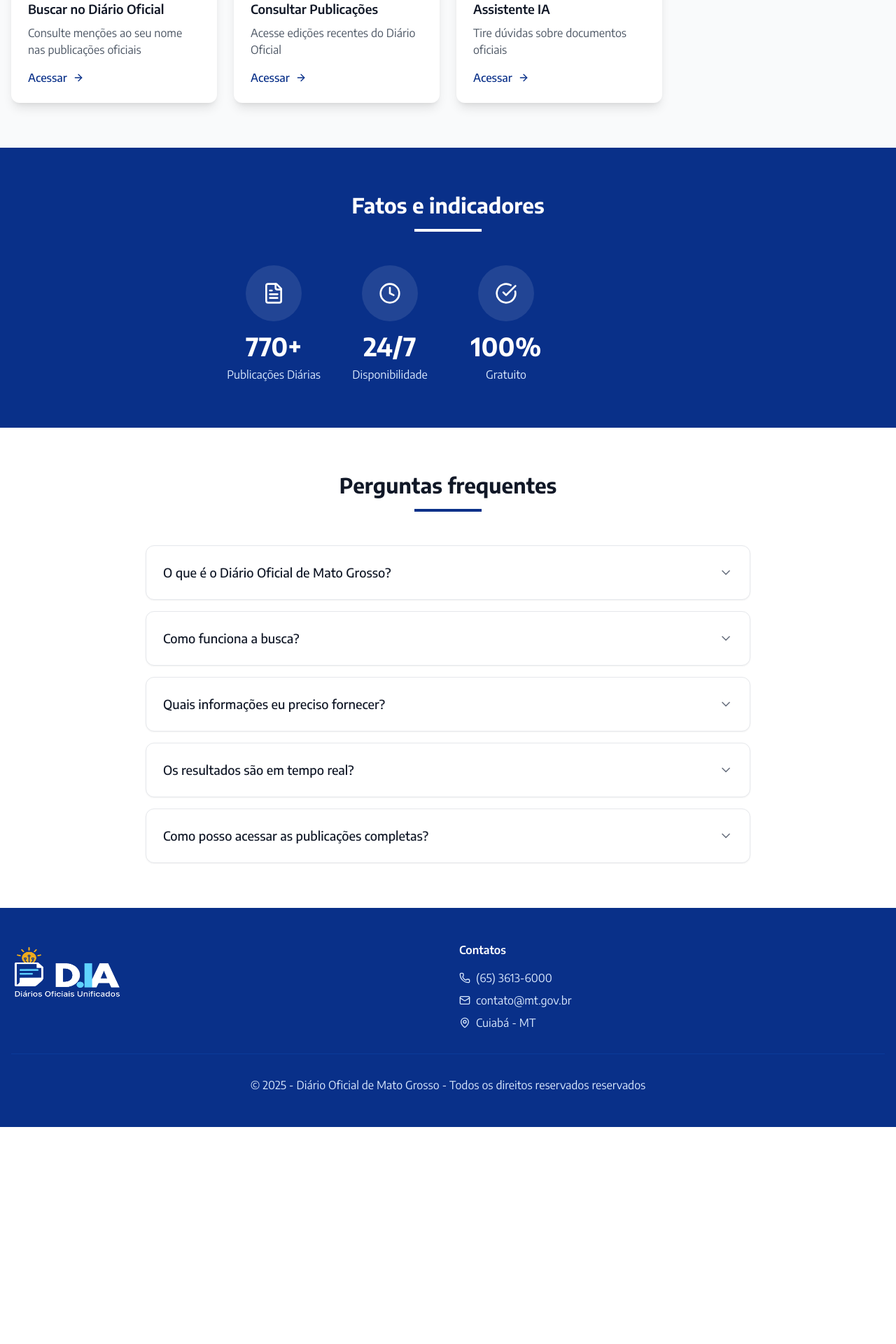
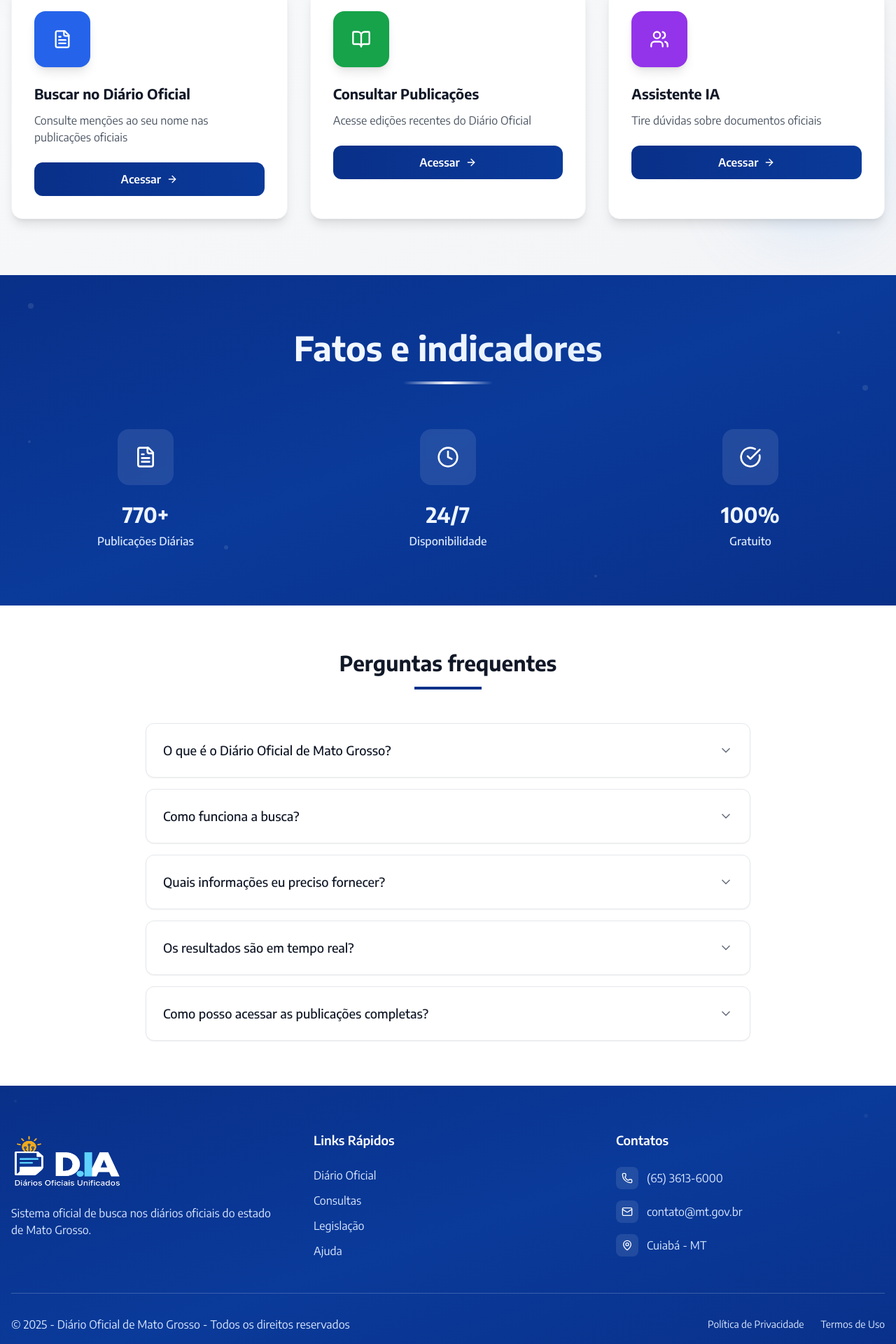
Before and after one commit to AndreMicael/diario-unificado, a React (Vite) app in the folder frontend/: page / in a window 1280 px wide. Shown: the part 780-2700 px from the top of the page at 70% size. Before the commit the page ends 2390 px from the top, so only its background shows below. Built offline with nearby package versions, Linux system fonts and the light colour scheme.

Commit message:
Melhorando design

```diff
--- a/frontend/src/components/HomePage.tsx
+++ b/frontend/src/components/HomePage.tsx
@@ -207,35 +207,50 @@ export default function HomePage({ onSearch, onLoginClick }: HomePageProps) {
       </div>
 
       {/* Featured Services */}
-      <div className="py-8 md:py-16 bg-gray-50">
-        <div className="max-w-7xl mx-auto px-4">
-          <div className="text-center mb-8 md:mb-12">
-            <h2 className="text-2xl md:text-3xl font-bold text-gray-900 mb-4">
+      <div className="py-12 md:py-20 bg-gradient-to-br from-gray-50 to-gray-100 relative overflow-hidden">
+        <div className="absolute inset-0 opacity-30">
+          <div className="absolute top-20 left-10 w-32 h-32 bg-[#093089] rounded-full blur-3xl"></div>
+          <div className="absolute bottom-20 right-10 w-40 h-40 bg-blue-400 rounded-full blur-3xl"></div>
+        </div>
+
+        <div className="max-w-7xl mx-auto px-4 relative">
+          <div className="text-center mb-12 md:mb-16">
+            <h2 className="text-3xl md:text-4xl font-bold text-gray-900 mb-6">
               Serviços em destaque
             </h2>
-            <div className="w-24 h-1 bg-[#093089] mx-auto"></div>
+            <div className="w-32 h-1 bg-gradient-to-r from-transparent via-[#093089] to-transparent mx-auto"></div>
+            <p className="text-gray-600 mt-4 text-base md:text-lg max-w-2xl mx-auto">
+              Explore as principais funcionalidades do nosso sistema
+            </p>
           </div>
 
-          <div className="grid grid-cols-1 sm:grid-cols-2 lg:grid-cols-4 gap-4 md:gap-6">
+          <div className="grid grid-cols-1 sm:grid-cols-2 lg:grid-cols-3 gap-6 md:gap-8">
             {featuredServices.map((service, index) => (
               <div
                 key={index}
-                className="bg-white rounded-xl p-4 md:p-6 shadow-lg hover:shadow-xl transition-shadow"
+                className="group bg-white rounded-2xl p-6 md:p-8 shadow-lg hover:shadow-2xl transition-all duration-300 hover:-translate-y-2 border border-gray-100"
               >
-                <div
-                  className={`${service.color} w-12 h-12 md:w-16 md:h-16 rounded-lg flex items-center justify-center mb-3 md:mb-4`}
-                >
-                  <service.icon className="text-white" size={24} />
+                <div className="mb-6">
+                  <div
+                    className={`${service.color} w-16 h-16 md:w-20 md:h-20 rounded-2xl flex items-center justify-center mb-4 group-hover:scale-110 transition-transform duration-300 shadow-lg`}
+                  >
+                    <service.icon className="text-white" size={28} />
+                  </div>
                 </div>
-                <h3 className="text-base md:text-lg font-semibold text-gray-900 mb-2">
+
+                <h3 className="text-lg md:text-xl font-bold text-gray-900 mb-3 group-hover:text-[#093089] transition-colors">
                   {service.title}
                 </h3>
-                <p className="text-gray-600 mb-3 md:mb-4 text-sm md:text-base">
+                <p className="text-gray-600 mb-6 text-sm md:text-base leading-relaxed">
                   {service.description}
                 </p>
-                <button className="text-[#093089] font-medium flex items-center space-x-2 hover:text-[#0a3a9a] text-sm md:text-base">
+
+                <button className="w-full bg-gradient-to-r from-[#093089] to-[#0a3a9a] text-white font-semibold py-3 px-6 rounded-xl hover:from-[#0a3a9a] hover:to-[#093089] transition-all duration-300 flex items-center justify-center space-x-2 group-hover:shadow-lg">
                   <span>Acessar</span>
-                  <ArrowRight size={14} className="md:w-4 md:h-4" />
+                  <ArrowRight
+                    size={16}
+                    className="group-hover:translate-x-1 transition-transform"
+                  />
                 </button>
               </div>
             ))}
@@ -244,25 +259,38 @@ export default function HomePage({ onSearch, onLoginClick }: HomePageProps) {
       </div>
 
       {/* Stats Section */}
-      <div className="py-8 md:py-16 bg-[#093089] text-white">
-        <div className="max-w-7xl mx-auto px-4 flex flex-col items-center">
-          <div className="text-center mb-8 md:mb-12 w-full">
-            <h2 className="text-2xl md:text-3xl font-bold mb-4">
+      <div className="py-12 md:py-20 bg-gradient-to-br from-[#093089] via-[#0a3a9a] to-[#093089] text-white relative overflow-hidden">
+        <div className="absolute inset-0 opacity-10">
+          <div className="absolute top-10 left-10 w-2 h-2 bg-white rounded-full"></div>
+          <div className="absolute top-20 right-20 w-1 h-1 bg-white rounded-full"></div>
+          <div className="absolute bottom-20 left-1/4 w-1.5 h-1.5 bg-white rounded-full"></div>
+          <div className="absolute bottom-10 right-1/3 w-1 h-1 bg-white rounded-full"></div>
+          <div className="absolute top-1/2 left-10 w-1 h-1 bg-white rounded-full"></div>
+          <div className="absolute top-1/3 right-10 w-2 h-2 bg-white rounded-full"></div>
+        </div>
+        <div className="max-w-7xl mx-auto px-4 relative">
+          <div className="text-center mb-12 md:mb-16">
+            <h2 className="text-3xl md:text-5xl font-bold mb-6 bg-gradient-to-r from-white to-blue-100 bg-clip-text text-transparent">
               Fatos e indicadores
             </h2>
-            <div className="w-24 h-1 bg-white mx-auto"></div>
+            <div className="w-32 h-1 bg-gradient-to-r from-transparent via-white to-transparent mx-auto"></div>
           </div>
 
-          <div className="grid grid-cols-2 lg:grid-cols-4 gap-4 md:gap-8 mx-auto">
+          <div className="grid grid-cols-1 sm:grid-cols-2 lg:grid-cols-3 gap-8 md:gap-12">
             {stats.map((stat, index) => (
-              <div key={index} className="text-center">
-                <div className="bg-white/10 w-16 h-16 md:w-20 md:h-20 rounded-full flex items-center justify-center mx-auto mb-3 md:mb-4">
-                  <stat.icon size={24} className="md:w-8 md:h-8" />
+              <div key={index} className="group text-center">
+                <div className="mb-6">
+                  <div className="bg-white/10 backdrop-blur-sm w-16 h-16 md:w-20 md:h-20 rounded-2xl flex items-center justify-center mx-auto mb-4 group-hover:bg-white/20 transition-all duration-300 group-hover:scale-110">
+                    <stat.icon
+                      size={24}
+                      className="md:w-8 md:h-8 text-white group-hover:text-blue-100 transition-colors"
+                    />
+                  </div>
                 </div>
-                <div className="text-2xl md:text-4xl font-bold mb-1 md:mb-2">
+                <div className="text-2xl md:text-3xl font-bold mb-2 bg-gradient-to-r from-white to-blue-100 bg-clip-text text-transparent">
                   {stat.number}
                 </div>
-                <div className="text-blue-100 text-sm md:text-base">
+                <div className="text-blue-100 text-sm md:text-base font-medium">
                   {stat.label}
                 </div>
               </div>
@@ -315,39 +343,105 @@ export default function HomePage({ onSearch, onLoginClick }: HomePageProps) {
       </div>
 
       {/* Footer */}
-      <div className="bg-[#093089] text-white py-8 md:py-12">
-        <div className="max-w-7xl mx-auto px-4">
-          <div className="grid grid-cols-1 md:grid-cols-2 gap-6 md:gap-8">
-            <div>
-              <img src={Logo} alt="Logo" className="aspect-video w-40" />
+      <div className="bg-gradient-to-br from-[#093089] via-[#0a3a9a] to-[#093089] text-white relative overflow-hidden">
+        <div className="absolute inset-0 opacity-5">
+          <div className="absolute top-5 left-5 w-1 h-1 bg-white rounded-full"></div>
+          <div className="absolute top-10 right-10 w-1.5 h-1.5 bg-white rounded-full"></div>
+          <div className="absolute bottom-10 left-1/4 w-1 h-1 bg-white rounded-full"></div>
+          <div className="absolute bottom-5 right-1/3 w-1.5 h-1.5 bg-white rounded-full"></div>
+        </div>
+
+        <div className="max-w-7xl mx-auto px-4 py-12 md:py-16 relative">
+          <div className="grid grid-cols-1 md:grid-cols-3 gap-8 md:gap-12">
+            {/* Logo Section */}
+            <div className="md:col-span-1">
+              <img
+                src={Logo}
+                alt="Logo"
+                className="aspect-video w-32 md:w-40 mb-4"
+              />
+              <p className="text-blue-100 text-sm md:text-base leading-relaxed">
+                Sistema oficial de busca nos diários oficiais do estado de Mato
+                Grosso.
+              </p>
             </div>
 
+            {/* Quick Links */}
             <div>
-              <h4 className="font-semibold mb-4 text-sm md:text-base">
+              <h4 className="font-semibold mb-6 text-base md:text-lg text-white">
+                Links Rápidos
+              </h4>
+              <div className="space-y-3 text-blue-100 text-sm md:text-base">
+                <a
+                  href="#"
+                  className="block hover:text-white transition-colors"
+                >
+                  Diário Oficial
+                </a>
+                <a
+                  href="#"
+                  className="block hover:text-white transition-colors"
+                >
+                  Consultas
+                </a>
+                <a
+                  href="#"
+                  className="block hover:text-white transition-colors"
+                >
+                  Legislação
+                </a>
+                <a
+                  href="#"
+                  className="block hover:text-white transition-colors"
+                >
+                  Ajuda
+                </a>
+              </div>
+            </div>
+
+            {/* Contact Section */}
+            <div>
+              <h4 className="font-semibold mb-6 text-base md:text-lg text-white">
                 Contatos
               </h4>
-              <div className="space-y-2 text-blue-100 text-sm md:text-base">
-                <div className="flex items-center space-x-2">
-                  <Phone size={14} className="md:w-4 md:h-4" />
+              <div className="space-y-4 text-blue-100 text-sm md:text-base">
+                <div className="flex items-center space-x-3 group">
+                  <div className="bg-white/10 p-2 rounded-lg group-hover:bg-white/20 transition-colors">
+                    <Phone size={16} className="text-white" />
+                  </div>
                   <span>(65) 3613-6000</span>
                 </div>
-                <div className="flex items-center space-x-2">
-                  <Mail size={14} className="md:w-4 md:h-4" />
+                <div className="flex items-center space-x-3 group">
+                  <div className="bg-white/10 p-2 rounded-lg group-hover:bg-white/20 transition-colors">
+                    <Mail size={16} className="text-white" />
+                  </div>
                   <span>contato@mt.gov.br</span>
                 </div>
-                <div className="flex items-center space-x-2">
-                  <MapPin size={14} className="md:w-4 md:h-4" />
+                <div className="flex items-center space-x-3 group">
+                  <div className="bg-white/10 p-2 rounded-lg group-hover:bg-white/20 transition-colors">
+                    <MapPin size={16} className="text-white" />
+                  </div>
                   <span>Cuiabá - MT</span>
                 </div>
               </div>
             </div>
           </div>
 
-          <div className="border-t border-[#0a3a9a] mt-6 md:mt-8 pt-6 md:pt-8 text-center text-blue-100 text-sm md:text-base">
-            <p>
-              © 2025 - Diário Oficial de Mato Grosso - Todos os direitos
-              reservados reservados
-            </p>
+          <div className="border-t border-white/20 mt-12 pt-8">
+            <div className="flex flex-col md:flex-row justify-between items-center gap-4">
+              <p className="text-blue-100 text-sm md:text-base text-center md:text-left">
+                © 2025 - Diário Oficial de Mato Grosso - Todos os direitos
+                reservados
+              </p>
+              <div className="flex items-center space-x-6 text-blue-100 text-sm">
+                <a href="#" className="hover:text-white transition-colors">
+                  Política de Privacidade
+                </a>
+                <a href="#" className="hover:text-white transition-colors">
+                  Termos de Uso
+                </a>
+              </div>
+            </div>
           </div>
         </div>
       </div>
```
